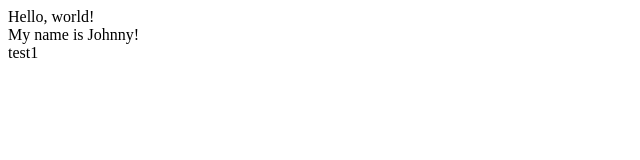
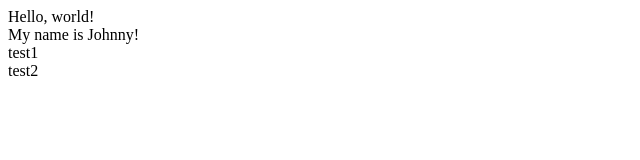
Before and after one commit to JohnnyBlack19808/git-lesson, a plain HTML site: page index.html in a window 1280 px wide. Shown: the full height of the page, 0-640 px from the left. Drawn offline with Linux system fonts and the light colour scheme.

Commit message:
test commit2

```diff
--- a/index.html
+++ b/index.html
@@ -10,6 +10,6 @@
     <div>Hello, world!</div>
     <div>My name is Johnny!</div>
     <div>test1</div>
-    <div></div>
+    <div>test2</div>
 </body>
 </html>
```
